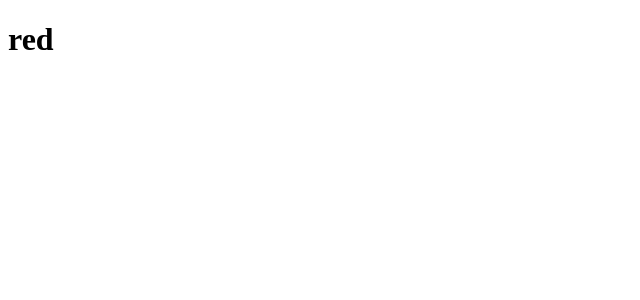
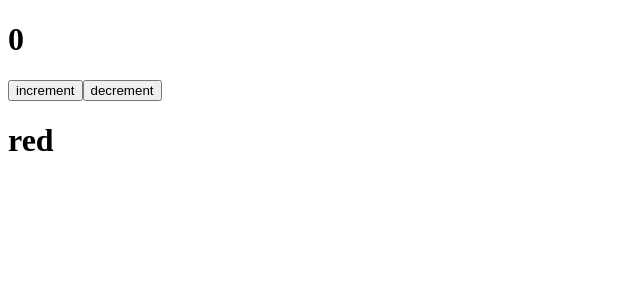
Before and after one commit to SolderingKnowledge/todo_tsx_redux, a React (Create React App) app: page / in a window 1280 px wide. Shown: the top 300 px of the page, without its empty margins (0-640 px from the left). Built offline with nearby package versions, Linux system fonts and the light colour scheme.

Commit message:
counter: using constructor

```diff
--- a/src/index.tsx
+++ b/src/index.tsx
@@ -1,13 +1,35 @@
-import React from 'react';
+import React, { Fragment } from 'react';
 import ReactDom from 'react-dom';
 
-interface IFace{
+interface IProps{
     color:string;
 }
-class App extends React.Component<IFace>{
+interface IState{
+    counter:number;
+}
+class App extends React.Component<IProps, IState>{
+    constructor(props: IProps){
+        super(props);
+        this.state = {counter: 0}
+    }
+    increment=()=>{
+        this.setState({
+            counter: this.state.counter +1
+        });
+    }
+    decrement=()=>{
+        this.setState({
+            counter: this.state.counter -1
+        });
+    }
     render(){
         return (
-            <h1>{this.props.color}</h1>
+            <Fragment>
+                <h1>{this.state.counter}</h1>
+                <button onClick={this.increment}> increment </button>
+                <button onClick={this.decrement}> decrement </button>
+                <h1>{this.props.color}</h1>
+            </Fragment>
         )
     }
 }
```
